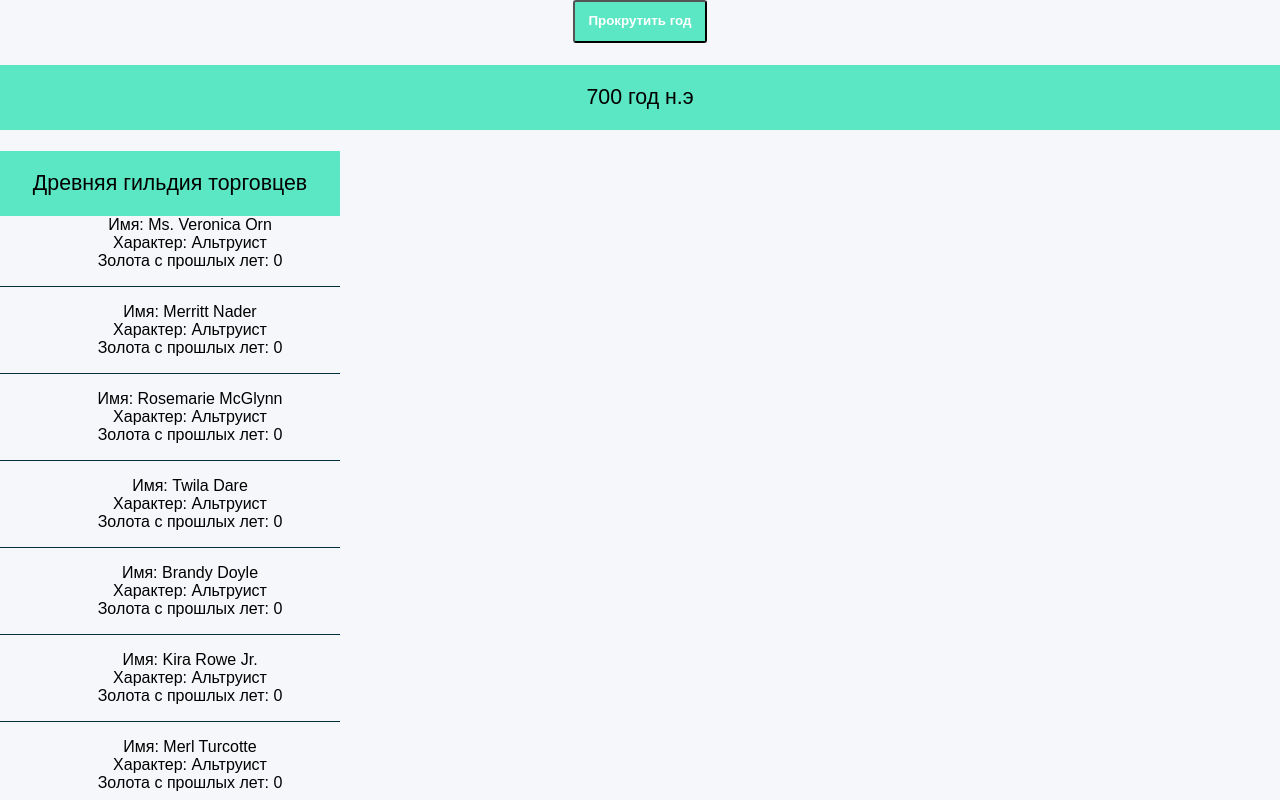
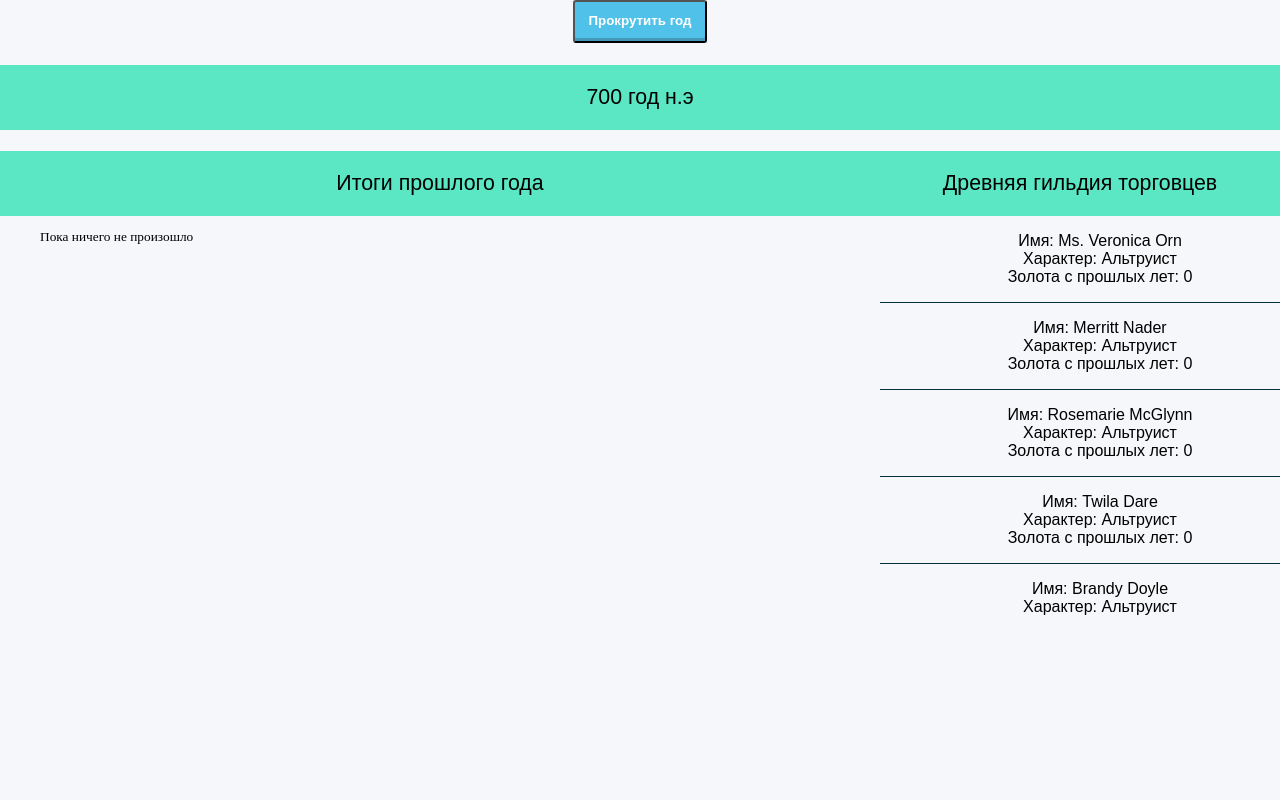
Before and after one commit to JohnDeeBeeCooper/test-guild, a React (Create React App) app: page / in a window 1280 px wide. Shown: the top 800 px of the page. Built offline with nearby package versions, Linux system fonts and the light colour scheme.

Commit message:
fixed wrong deals

```diff
--- a/src/components/App.css
+++ b/src/components/App.css
@@ -2,23 +2,36 @@ div {
   text-align: center;
 }
 
+.container {
+  display: flex;
+}
+
 .guild {
-  display: inline-block;
-  /*border: 1px solid #00303F;*/
+  margin: 0 auto;
+  flex: 2;
   min-width: 300px;
   max-width: 400px;
   vertical-align: top;
-  float: left;
-  max-height: 800px;
+}
+
+.guild-scroll {
+  max-height: 400px;
+  overflow-y: auto;
+}
+
+.log-scroll {
+  max-height: 600px;
+  overflow-y: auto;
+  text-align: left;
+  font: 10pt 'Times New Roman', sans-serif;
 }
 
 .log {
-  /*border: 2px solid #00303F;*/
-  margin: 0 auto;
-  display: inline-block;
-  vertical-align: top;
-  overflow-y: auto;
-  width: 75%;
+  flex: 1;
+  float: left;
+  vertical-align: bottom;
+  min-width: 500px;
+  max-width: 1200px;
 }
 
 .dealer {
@@ -40,16 +53,16 @@ div {
   text-decoration: none;
   padding: .8em 1em calc(.8em + 3px);
   border-radius: 3px;
-  background: #5BE7C4;
-  box-shadow: 0 -3px #5BE7C4 inset;
+  background: #50C1E9;
+  box-shadow: 0 -3px rgb(68, 153, 184) inset;
   transition: 0.2s;
 }
 
 .btn:hover {
-  background: #5BE7C4;
+  background: rgb(93, 208, 250);
 }
 
 .btn:active {
-  background: #5BE7C4;
-  box-shadow: 0 3px #5BE7C4 inset;
+  background: rgb(68, 165, 201);
+  box-shadow: 0 3px rgb(67, 151, 182) inset;
 }
--- a/src/components/App.jsx
+++ b/src/components/App.jsx
@@ -23,8 +23,8 @@ export default class extends Component {
       <div className="wrapper">
         <button className="btn" onClick={this.plusYear}>Прокрутить год</button><p className="year">{this.state.year} год н.э</p>
         <div className="container">
+          <Log logs={this.state.logs} />
           <Guild guild={this.state.guild} />
-          <Log logs={this.state.logs} />
         </div>
       </div>
     );
--- a/src/components/Guild.jsx
+++ b/src/components/Guild.jsx
@@ -4,7 +4,9 @@ import Dealer from './Dealer';
 export default (props) => {
     return (<div className="guild">
         <div className="guild namespace">Древняя гильдия торговцев</div>
-        {props.guild.map(item => <Dealer key={item.id} dealer={item} />)}
+        <div className="guild-scroll">
+            {props.guild.map(item => <Dealer key={item.id} dealer={item} />)}
+        </div>
     </div>
     )
 }
--- a/src/components/Log.jsx
+++ b/src/components/Log.jsx
@@ -3,7 +3,9 @@ import React from 'react';
 export default (props) => (
     <div className="log">
         <div className="namespace">Итоги прошлого года</div>
-        <ul>
-            {props.logs.map(log => <li><p>{log}</p></li>)}
-        </ul>
+        <div className="log-scroll">
+            <ul>
+                {props.logs.map(log => <li><p>{log}</p></li>)}
+            </ul>
+        </div>
     </div>)
--- a/src/functions/passYear.js
+++ b/src/functions/passYear.js
@@ -3,16 +3,17 @@ import makeCouples from './makeCouples';
 import updateMembers from './updateMembers';
 
 export default (arr) => {
-    const couples = makeCouples(arr, []);
+    let couples = makeCouples(arr, []);
+    console.log(couples);
     const logs = [];
-    couples.forEach((item, i, couples) => {
-        couples = couples.filter(couple => couple.dealCount > 0);
+    while (couples.length > 0) {
+        //console.log(couples);
         const rand = Math.floor(Math.random() * couples.length);
         const current = couples[rand];
         logs.push(deal(current.dealer1, current.dealer2));
         current.dealCount--;
-
-    });
+        couples = couples.filter(couple => couple.dealCount > 0);
+    }
     const [newArr, newLogs] = updateMembers(arr, logs);
     return [newArr, newLogs];
 }
```
